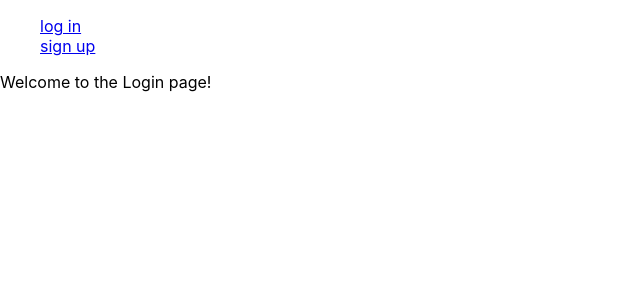
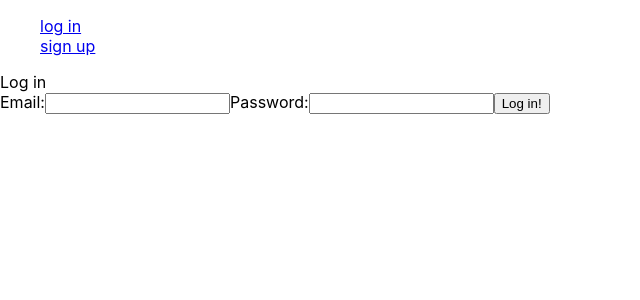
Before and after one commit to ryanleviathan/to-do-list-frontend, a React (Create React App) app: page /login in a window 1280 px wide. Shown: the top 300 px of the page, without its empty margins (0-640 px from the left). Built offline with nearby package versions, Linux system fonts and the light colour scheme.

Commit message:
login functioning

```diff
--- a/src/Login.js
+++ b/src/Login.js
@@ -2,10 +2,57 @@ import React, { Component } from 'react'
 import request from 'superagent'
 
 export default class Login extends Component {
+    state = {
+        email: '',
+        password: '',
+        loading: false
+    }
+
+    handleSubmit = async (e) => {
+        e.prevent.default();
+
+        this.setState({ loading: true })
+        const user = await request
+            .post('https://serene-sea-74397.herokuapp.com/auth/signin')
+            .send(this.state)
+
+        this.setState({ loading: false })
+
+        this.props.handleTokenAndUsernameChange(user.body.email, user.body.token)
+
+        this.props.history.push('/todos')
+    }
+
     render() {
         return (
             <div>
-                Welcome to the Login page!
+                <div>
+                    Log in
+                </div>
+                <form onSubmit={this.handleSubmit}>
+                    <label>
+                        Email:
+                        <input
+                        onChange={(e) => this.setState({email: e.target.value})}
+                        value={this.state.email}
+                        />
+                    </label>
+                    <label>
+                        Password:
+                        <input
+                        onChange={(e) => this.setState({password: e.target.value})}
+                        value={this.state.password}
+                        type='password'
+                        />
+                    </label>
+                    {
+                        this.state.loading
+                        ? <img src='https://media.tenor.com/images/fbb7116384610093c02447c7b0d65df1/tenor.gif' alt='Loading' />
+                        : <button>
+                            Log in!
+                        </button>
+                    }
+                </form>
             </div>
         )
     }
--- a/src/Signup.js
+++ b/src/Signup.js
@@ -27,7 +27,7 @@ export default class Signup extends Component {
         return (
             <div>
                 <div>
-                    Welcome to the Signup page.
+                    Signup
                 </div>
                 <form onSubmit={this.handleSubmit}>
                     <label>
```
